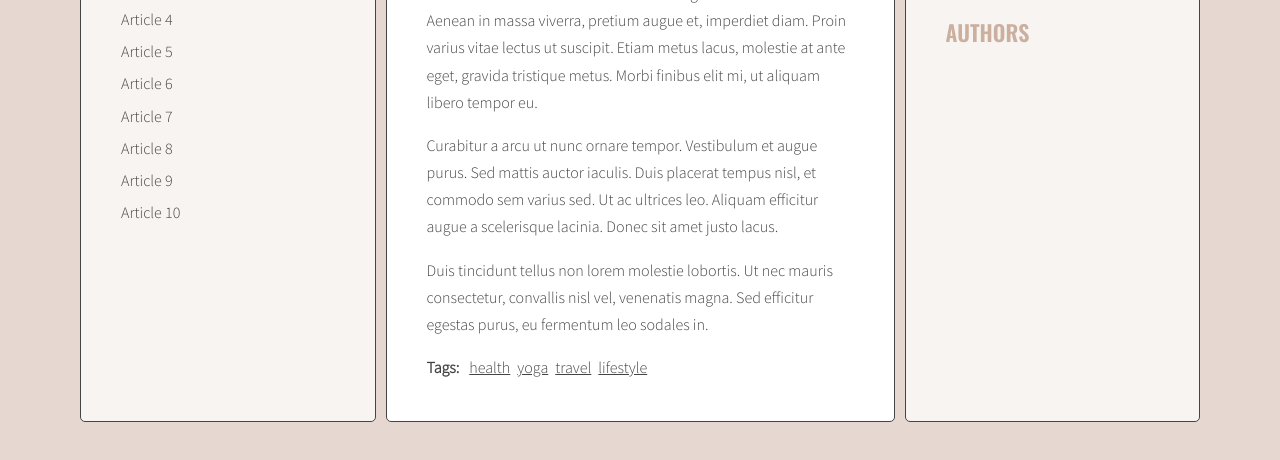
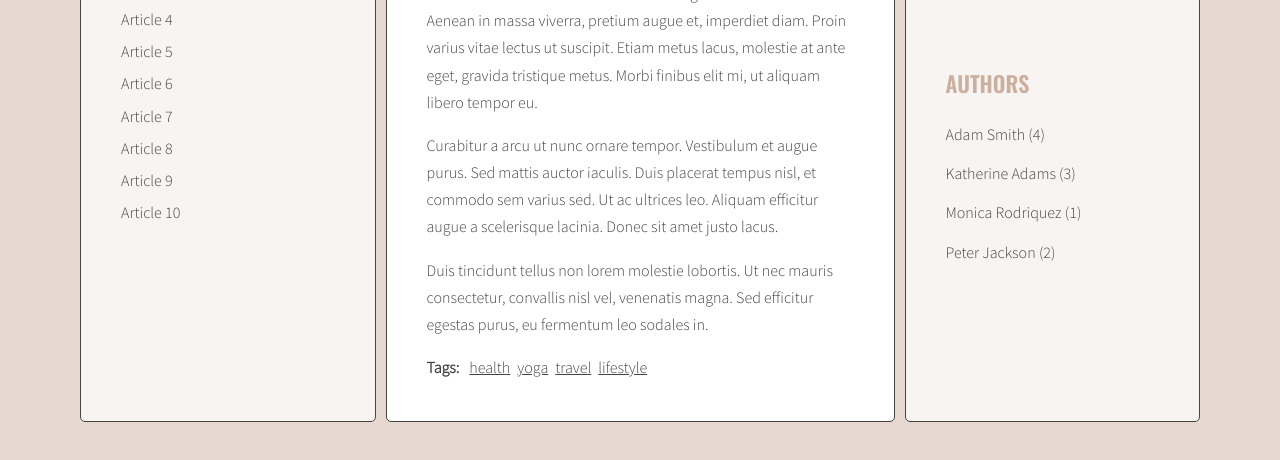
Before and after one commit to justinaz90/javascript-blog, a website: page index.html in a window 1280 px wide. Shown: the part 484-944 px from the top of the page. Drawn offline with nearby package versions, Linux system fonts and the light colour scheme.

Commit message:
Add displaying of authors list

```diff
--- a/js/script.js
+++ b/js/script.js
@@ -18,6 +18,9 @@
 
 const optTagsListSelector = '.tags.list';
 console.log('optTagsListSelector: ', optTagsListSelector);
+
+const optAuthorsListSelector = '.authors.list';
+console.log('optAuthorsListSelector: ', optAuthorsListSelector);
 
 const optCloudClassCount = 5;
 const optCloudClassPrefix = 'tag-size-';
@@ -327,6 +330,9 @@
 
 const generateAuthors = function (){
 
+  /* [NEW] create a new variable allAuthors with an empty object */
+  let allAuthors = {};
+
   /* find all articles */
   const articles = document.querySelectorAll(optArticleSelector);
   console.log('articles: ', articles);
@@ -354,11 +360,42 @@
     html = html + linkHTML;
     console.log('html: ', html);
 
+    /* [NEW] check if this link is NOT already in allAuthors */
+    if(!allAuthors[author]) {  // jeśli allAuthors NIE MA klucza author
+      /* [NEW] add author to allAuthors object*/
+      allAuthors[author] = 1;
+    } else {
+      allAuthors[author] ++;
+    }
+
     /* insert HTML of all the links into the tags wrapper */
     authorWrapper.innerHTML = html;
 
   /* END LOOP: for every article: */
   }
+
+  /* [NEW] find list of authors in right column */
+  const authorList = document.querySelector('.authors');
+
+  /* [NEW] create variable for all links HTML code */
+  let allAuthorsHTML = '';
+
+  /* [NEW] START LOOP: for each author in allAuthors: */
+  for(let author in allAuthors){
+    /* [NEW] generate code of a link and add it to allAuthorsHTML */
+
+    const authorLinkHTML = '<li><a href="#author-' + author + '">' + author + ' (' + allAuthors[author] + ')</a></li>';
+    console.log('authorLinkHTML: ', authorLinkHTML);
+    //allAuthorsHTML += author + ' (' + allAuthors[author] + ') ';
+
+    allAuthorsHTML += authorLinkHTML;
+
+  /* [NEW] END LOOP: for each author in allAuthors: */
+  }
+
+  /*[NEW] add HTML from allAuthorsHTML to authorList */
+  authorList.innerHTML = allAuthorsHTML;
+
 }
 
 generateAuthors();
--- a/sass/style.scss
+++ b/sass/style.scss
@@ -171,6 +171,7 @@
   flex-wrap: wrap;
   line-height: 1.0;
   justify-content: space-around;
+  margin-bottom: 70px;
 
   .tag-size-1 {
     font-size: 15px;
```
Also changed, not shown: css/style.css, 2 other files.
